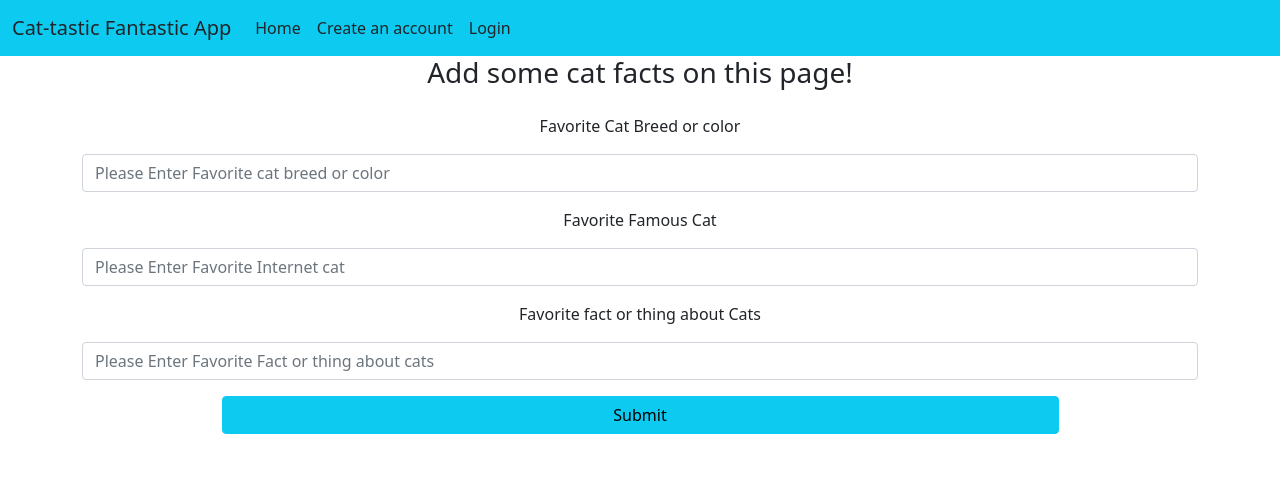
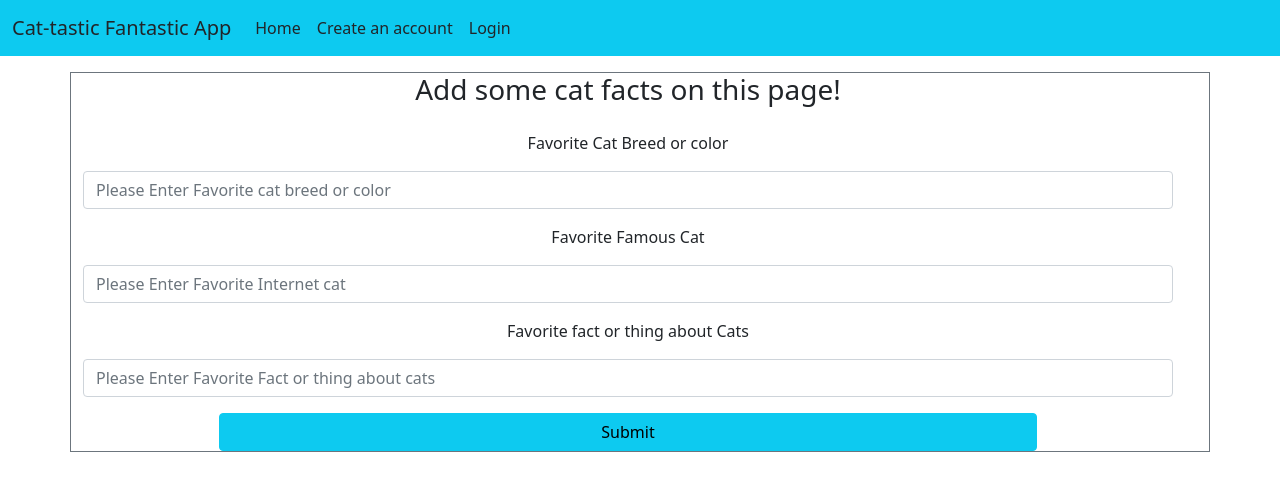
Before and after one commit to Navi-beep/cat_app, a Flask app: page /addcats in a window 1280 px wide. Shown: the top 491 px of the page. Run offline with Flask 2, Linux system fonts and the light colour scheme; some libraries are stand-ins or nearby versions.

Commit message:
added div container

```diff
--- a/app/templates/base.html
+++ b/app/templates/base.html
@@ -41,13 +41,17 @@
           </nav>
 
         <!--<h1 class="h1 text-center">Welcome to Cat App!</h1>-->
-        {% include 'alerts.html'%}
+            {% include 'alerts.html'%}
 
-        <div class="container">
-            {% block content %}
-            {% endblock content %}
+            <div class="d-flex container align-items-center border border-secondary mt-3">
+              <div class="row w-100">
+                <div class="container">
+                    {% block content %}
+                    {% endblock content %}
 
-        </div>
+                </div>
+              </div>
+            </div>
 
 
 
```
